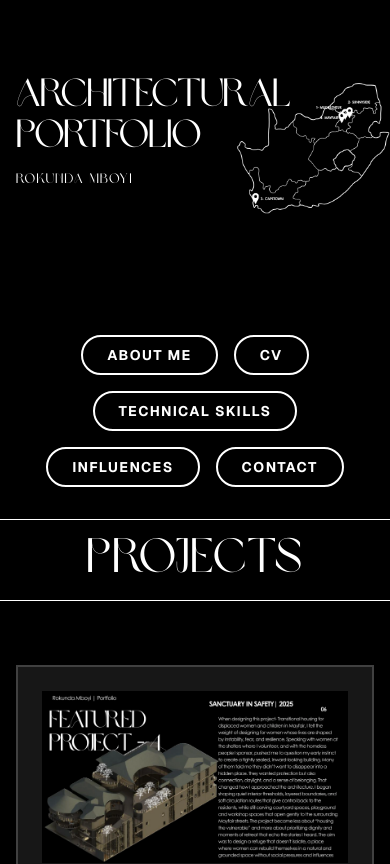
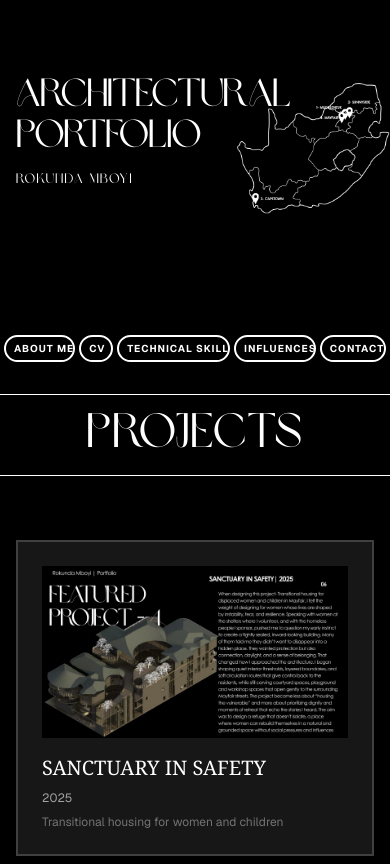
Before and after one commit to LupryM/RokundaPortfolio, a Next.js app: page / in a window 390 px wide. Shown: the top 864 px of the page. Built offline with nearby package versions, Linux system fonts and the light colour scheme.

Commit message:
nav buttons mobile

```diff
--- a/components/navigation.tsx
+++ b/components/navigation.tsx
@@ -16,7 +16,6 @@ export const Navigation: React.FC = () => {
   const pathname = usePathname();
 
   const handleContactClick = (e: React.MouseEvent<HTMLAnchorElement>) => {
-    // If we are on the home page, scroll smoothly. Otherwise, let the Link handle the jump.
     if (pathname === "/") {
       e.preventDefault();
       const contactSection = document.getElementById("contact-section");
@@ -27,9 +26,8 @@ export const Navigation: React.FC = () => {
   };
 
   return (
-    <div className="flex flex-wrap justify-center items-center gap-4 md:gap-8 px-4 z-50 relative">
+    <div className="flex flex-nowrap justify-center items-center gap-1 md:gap-8 px-1 z-50 relative w-full">
       {NAV_ITEMS.map((item) => {
-        // Highlight active if the pathname starts with the href (e.g. /cv)
         const isActive = item.id !== "contact" && pathname === item.href;
 
         return (
@@ -42,12 +40,15 @@ export const Navigation: React.FC = () => {
               relative overflow-hidden
               rounded-full
               border-[2px] border-white
-              px-6 py-2 md:px-10 md:py-3
 
-              /* FONT & TEXT */
+              /* SIZING: Tiny on mobile to fit 1 line, standard on desktop */
+              px-2 py-1 md:px-10 md:py-3
+
+              /* FONT & TEXT: Tiny font on mobile */
               font-sans font-bold
-              text-sm md:text-base
+              text-[10px] md:text-base
               uppercase tracking-widest
+              whitespace-nowrap
 
               /* ANIMATION */
               transition-all duration-200 ease-in-out
```
